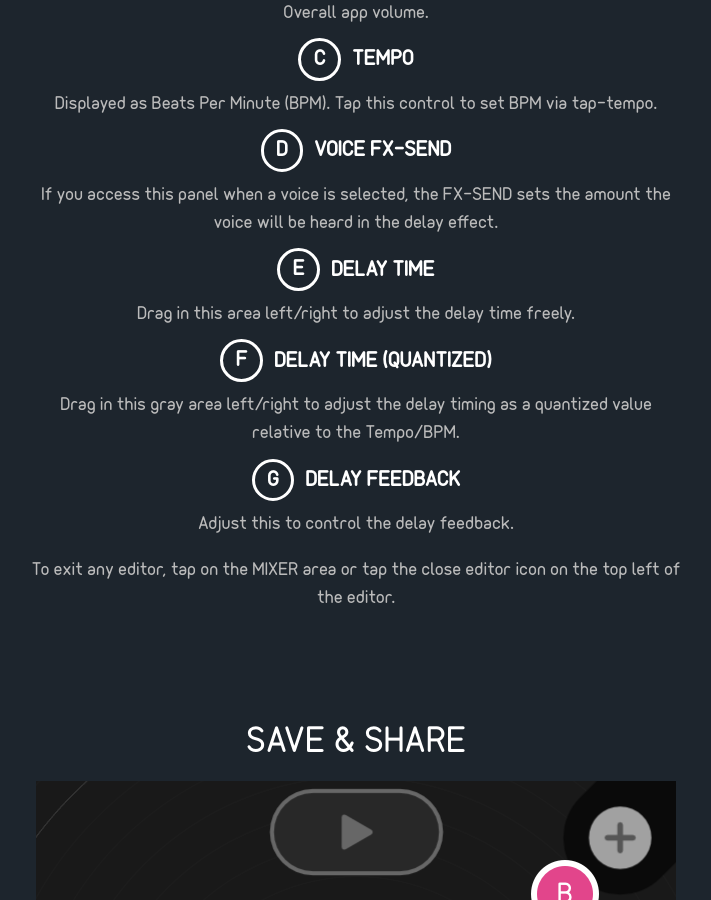
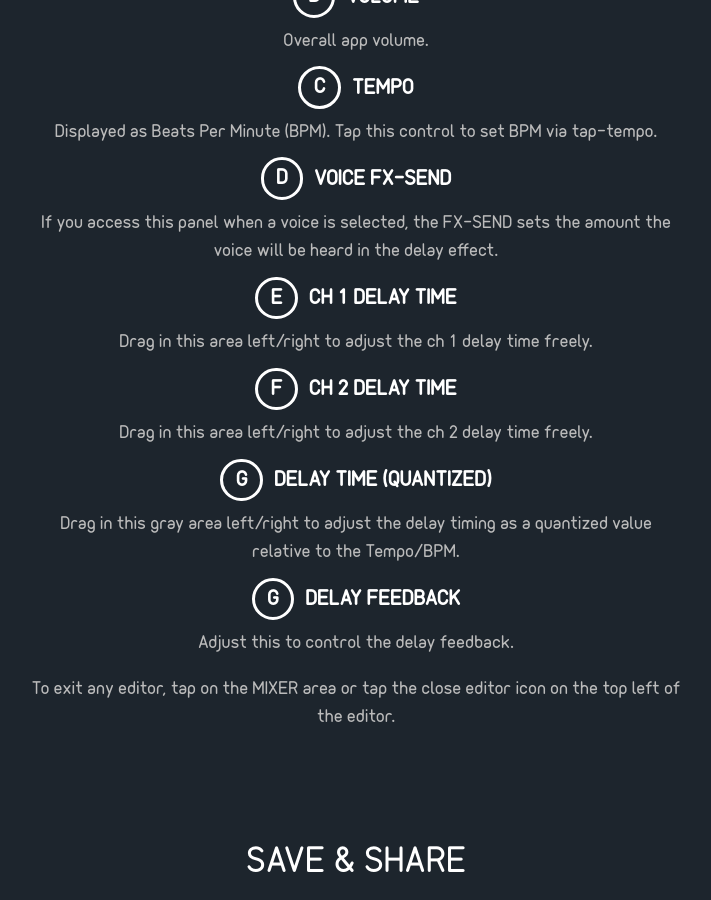
Before and after one commit to oknk/seaquence, a Jekyll site: the page built from guide.md, in a window 1280 px wide and 900 px high, scrolled down 12887 px. Shown: the whole window, without its empty margins (284-995 px from the left). Built offline with Jekyll 4.4.1, drawn with Linux system fonts in a browser that asks for light colours; some of the changed text lies outside the part shown.

Commit message:
Updating Global in the guide

```diff
--- a/guide.md
+++ b/guide.md
@@ -217,7 +217,8 @@ Questions? [Contact us](/seaquence/contact).
     - Volume
     - Tempo
     - Voice Fx-send
-    - Delay Time
+    - Ch 1 Delay Time
+    - Ch 2 Delay Time
     - Delay Time (quantized)
     - Delay Feedback
 - [Save & Share](#save--share)
@@ -401,10 +402,13 @@ Displayed as Beats Per Minute (BPM). Tap this control to set BPM via tap-tempo.
 ### D VOICE FX-SEND
 If you access this panel when a voice is selected, the FX-SEND sets the amount the voice will be heard in the delay effect.
 
-### E DELAY TIME
-Drag in this area left/right to adjust the delay time freely.
+### E CH 1 DELAY TIME
+Drag in this area left/right to adjust the ch 1 delay time freely.
 
-### F DELAY TIME (QUANTIZED)
+### F CH 2 DELAY TIME
+Drag in this area left/right to adjust the ch 2 delay time freely.
+
+### G DELAY TIME (QUANTIZED)
 Drag in this gray area left/right to adjust the delay timing as a quantized value relative to the Tempo/BPM.
 
 ### G DELAY FEEDBACK
```
Also changed, not shown: images/guide/guide-global.png.
